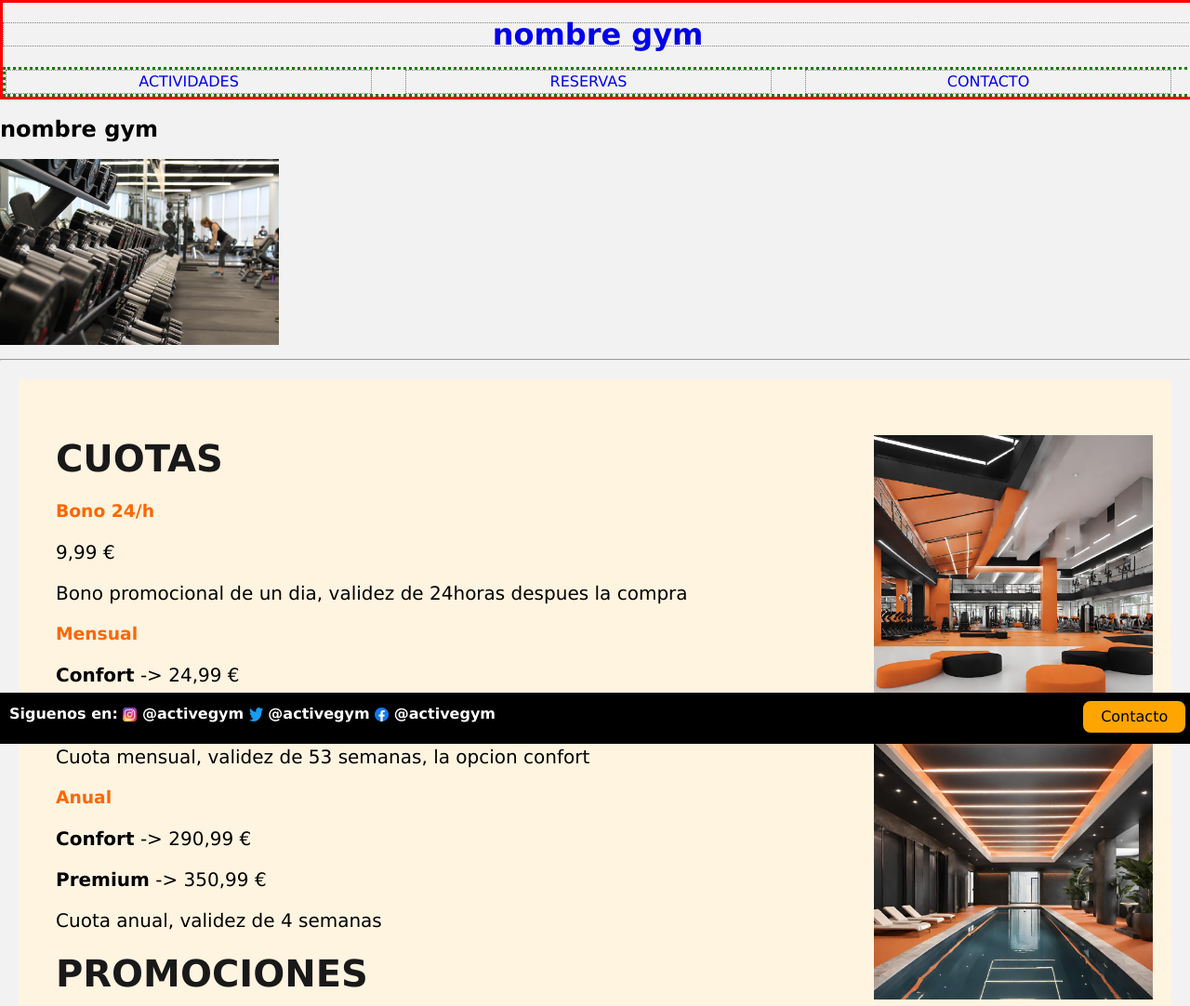
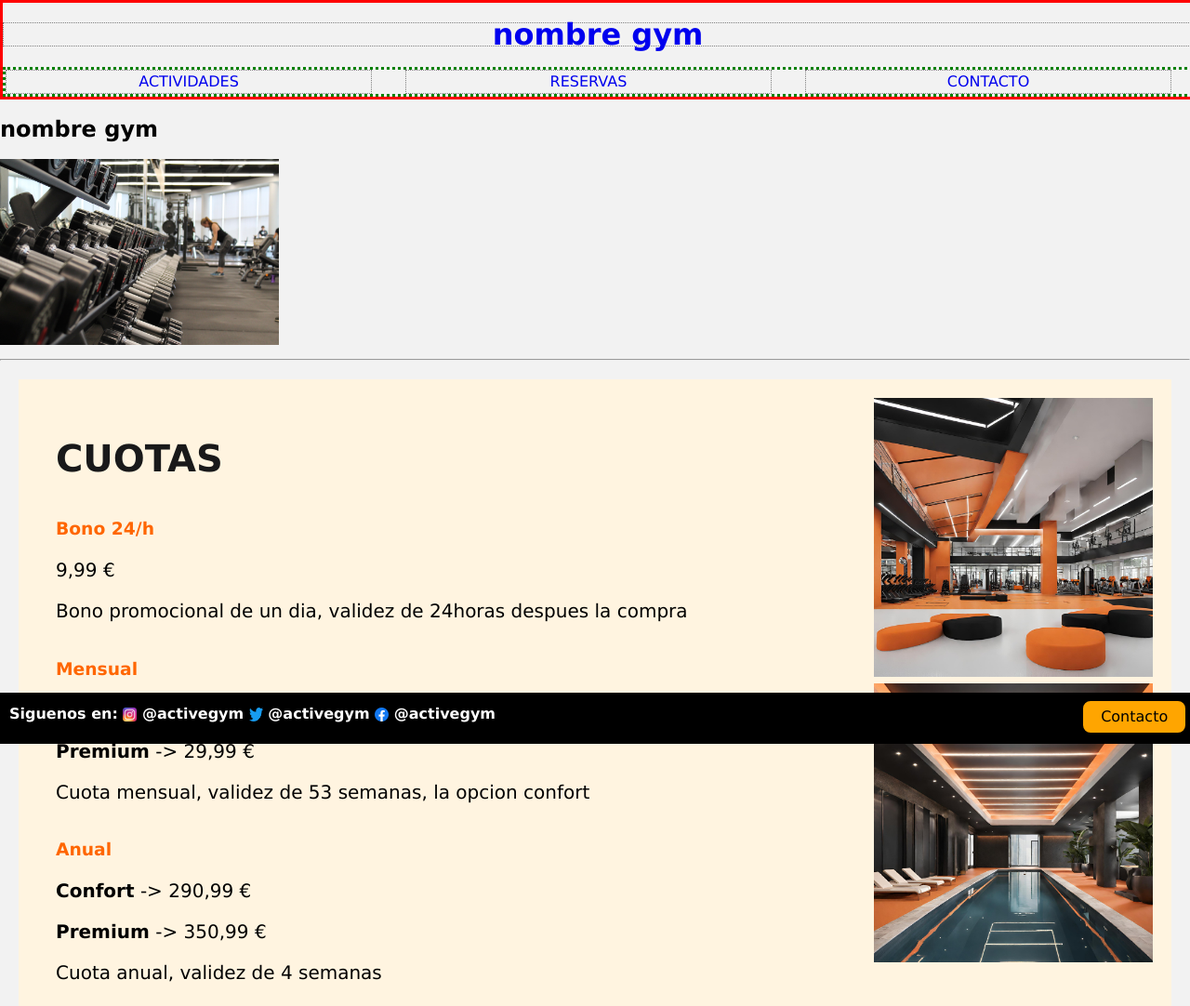
Before and after one commit to aroagii/aroagii.github.io, a plain HTML site: page index.html in a window 1280 px wide. Shown: the top 1082 px of the page at 93% size. Drawn offline with Linux system fonts and the light colour scheme.

Commit message:
mas fotos

```diff
--- a/css/indexStyle.css
+++ b/css/indexStyle.css
@@ -14,14 +14,23 @@ img{
     height: auto;
 }
 
-#imgns{
+.imgns-container{
+    display: grid;
     height: 300px;
     width: 300px;
-    float: right;
     margin: 20px;
     max-width: 100%;
     position: absolute;
     right: 0px;
+}
+
+#img_recepcion{
+    grid-area: imagen;
+    width: 100%;
+}
+#img_piscina{
+    grid-area: imagen;
+    width: 100%;
 }
 
 /* ZONA DE ABAJO: REDES Y CONTACTO */
@@ -88,6 +97,7 @@ a:hover{
 
 }
 #contenido{
+    display: grid;
     background-color: #fff4e0;
     padding: 40px;
     margin: 20px;
--- a/index.html
+++ b/index.html
@@ -25,9 +25,9 @@
         <hr>
         <!--Parte Aroa-->
             <div id="contenido" class="clearfix">
-                <div id="imgns">
-                    <a href="index.html"><img src="images/recepcion.png" alt="recepcion"/></a>
-                    <a href="actividades.html"><img src="images/piscina1.png" alt="recepcion"/></a>
+                <div class="imgns-container">
+                    <a href="index.html"><img id="img_recepcion" src="images/recepcion.png" alt="recepcion"/></a>
+                    <a href="actividades.html"><img id="img_piscina" src="images/piscina1.png" alt="recepcion"/></a>
                 </div>
 
                 <h2>Cuotas</h2>
```
Also changed, not shown: actividades.html (+13 -6 lines), images/Gap1.png (added), images/bodyCombat1.png (added), images/bodyCombat2.png (added), images/gap2.png (added), images/pilates1.png (added), images/pilates2.png (added), images/spinning1.png (added), images/spinning2.png (added), images/yoga1.png (added), images/yoga2.png (added), images/zumba1.png (added), images/zumba2.png (added).
